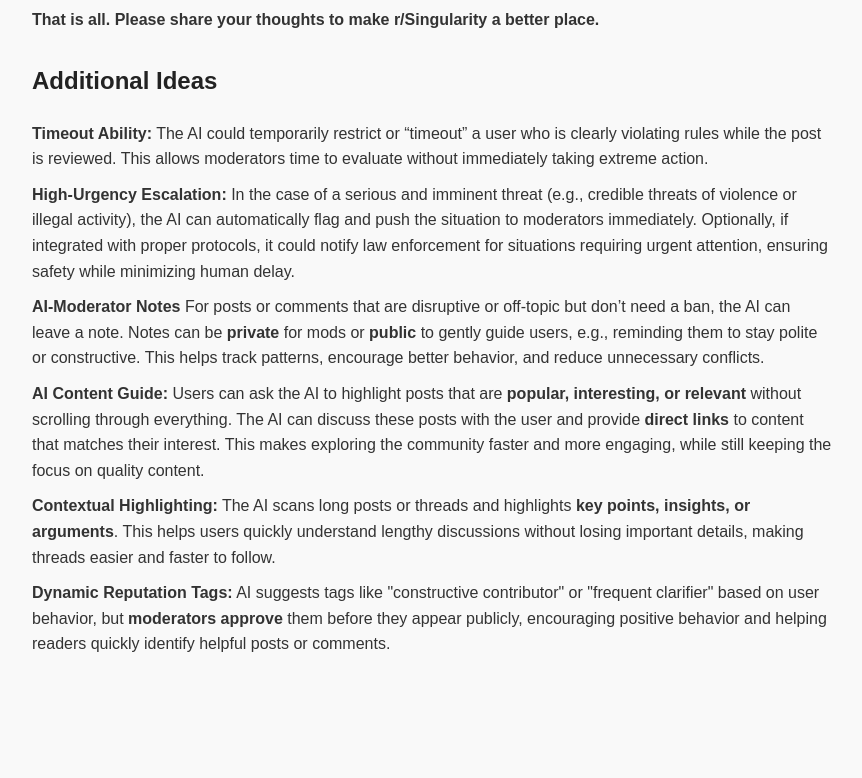
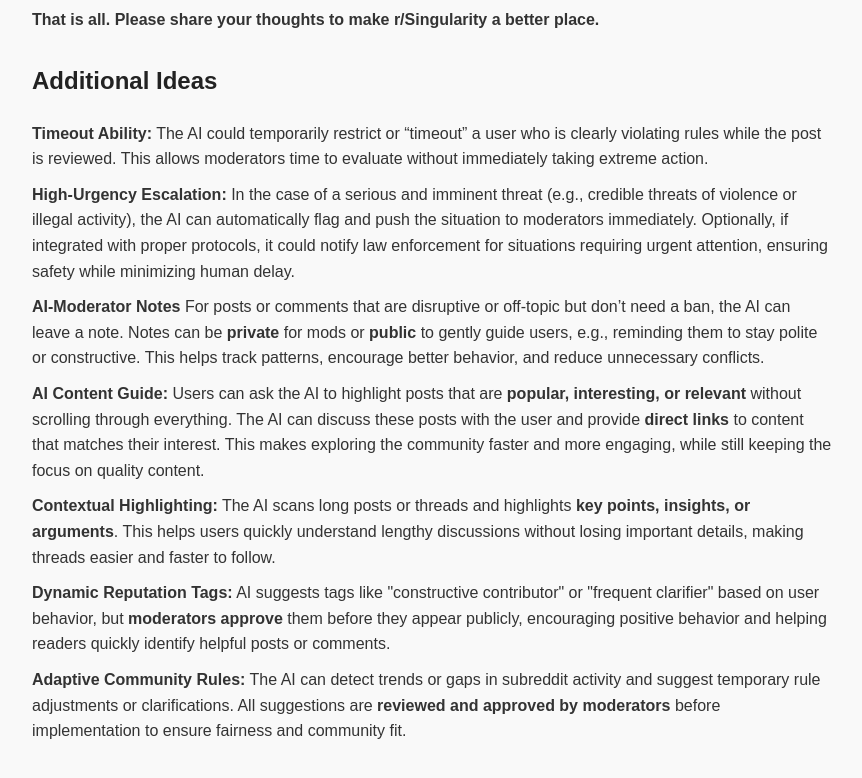
Before and after one commit to jdkelly1999/https-ezjake.github.io-ai-moderator, a plain HTML site: page index.html in a window 1280 px wide. Shown: the part 1361-2139 px from the top of the page, without its empty margins (208-1070 px from the left). Before the commit the page ends 2058 px from the top, so only its background shows below. Drawn offline with Linux system fonts and the light colour scheme.

Commit message:
index.html

```diff
--- a/index.html
+++ b/index.html
@@ -83,5 +83,7 @@
 
 <p><strong>Dynamic Reputation Tags:</strong> AI suggests tags like "constructive contributor" or "frequent clarifier" based on user behavior, but <strong>moderators approve</strong> them before they appear publicly, encouraging positive behavior and helping readers quickly identify helpful posts or comments.</p>
 
+<p><strong>Adaptive Community Rules:</strong> The AI can detect trends or gaps in subreddit activity and suggest temporary rule adjustments or clarifications. All suggestions are <strong>reviewed and approved by moderators</strong> before implementation to ensure fairness and community fit.</p>
+
 </body>
 </html>
```
